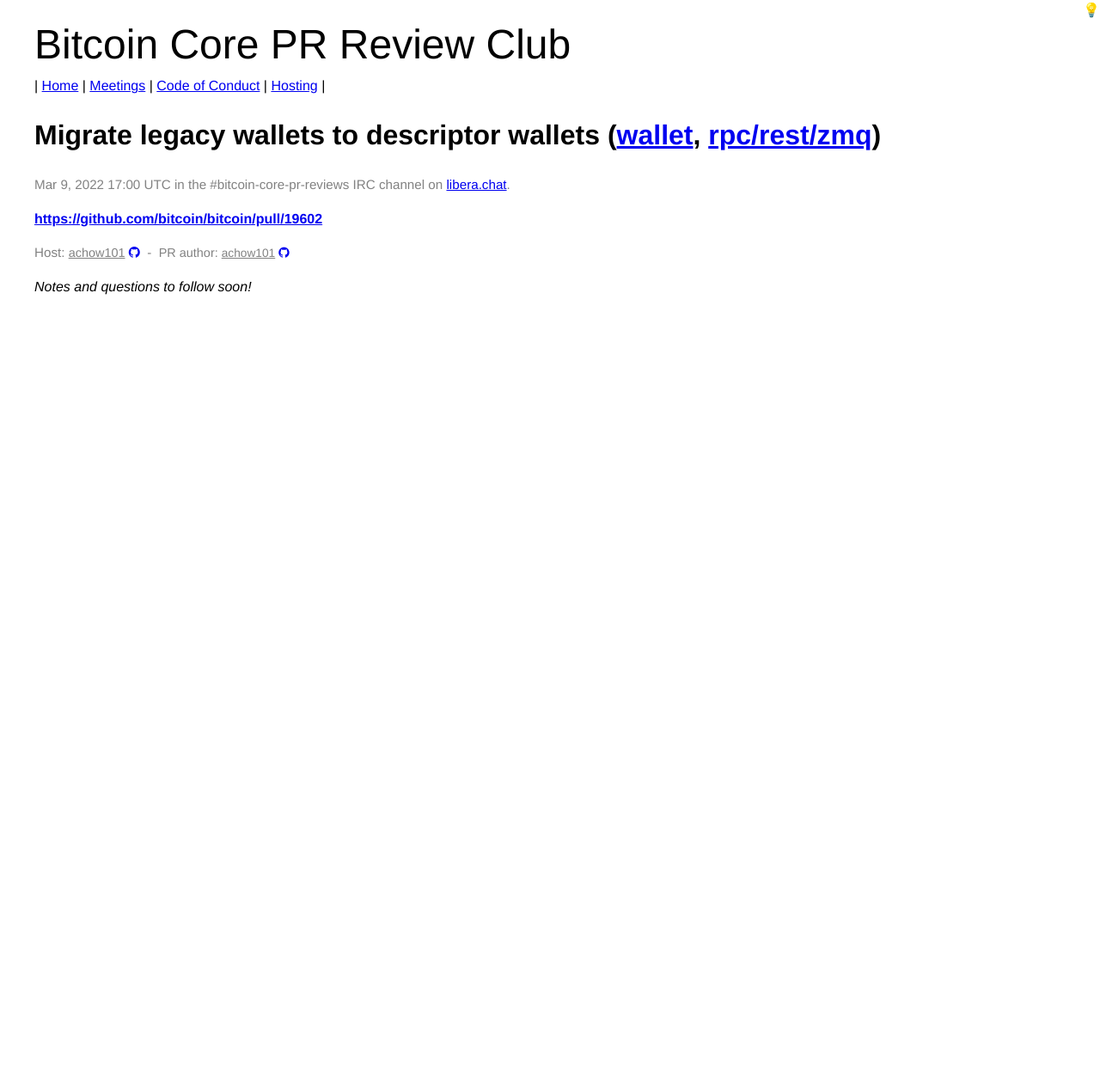
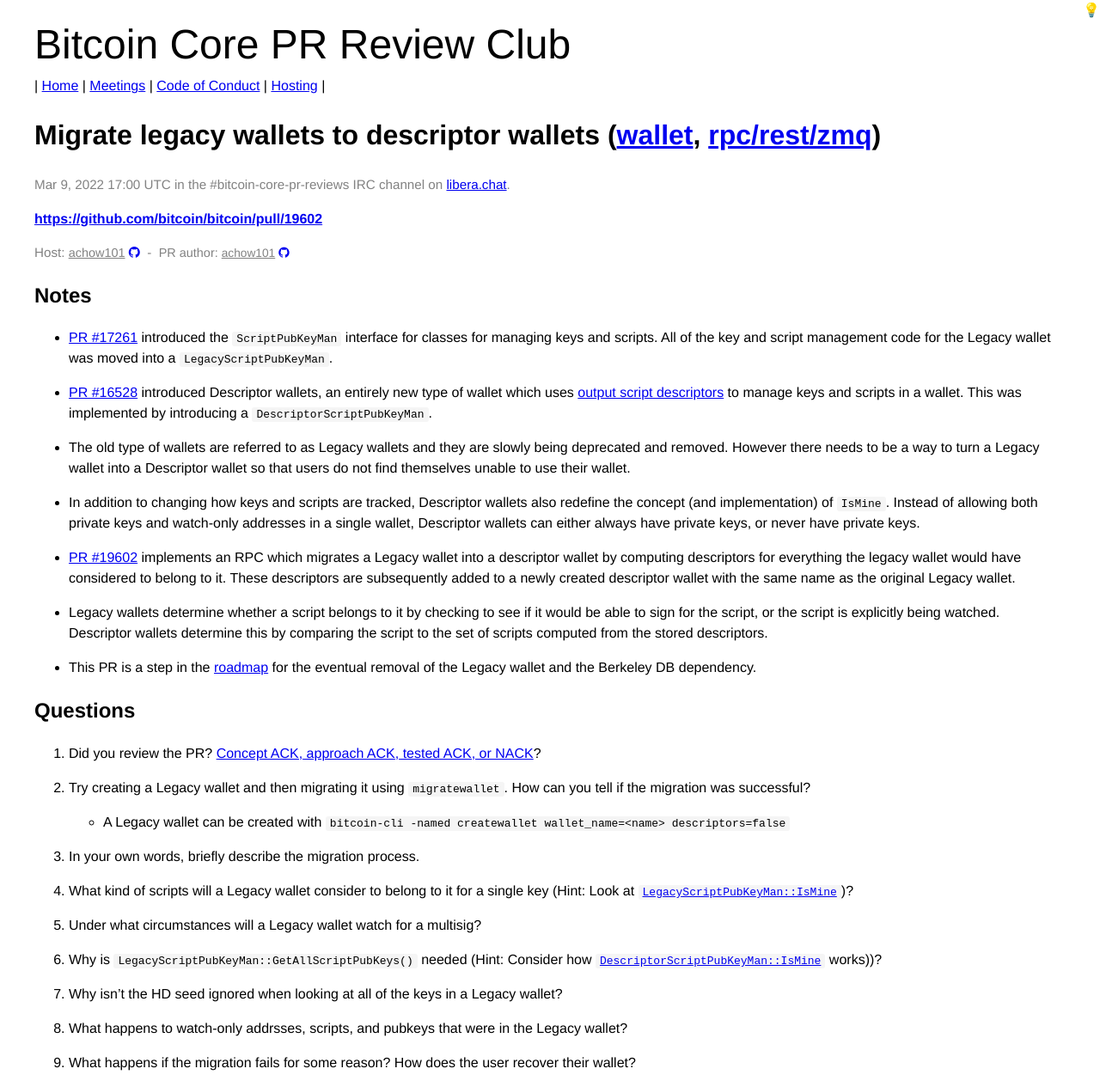
Before and after one commit to bitcoin-core-review-club/website, a Jekyll site: the page built from _posts/2022-03-09-#19602.md, in a window 1280 px wide. Shown: the whole page at 86% size. Built offline with Jekyll 4.4.1, drawn with Linux system fonts in a browser that asks for light colours; before the commit the page ends 916 px from its top, so only the background shows below that.

Commit message:
Notes for 19602

```diff
--- a/_posts/2022-03-09-#19602.md
+++ b/_posts/2022-03-09-#19602.md
@@ -7,18 +7,63 @@
 components: ["wallet", "rpc/rest/zmq"]
 host: achow101
 status: upcoming
-commit:
+commit: df1dca43c277704d3959253037cba651ba2c0b46
 ---
 
-_Notes and questions to follow soon!_
-
-<!-- TODO: Before meeting, add notes and questions
 ## Notes
 
+* [PR #17261](https://github.com/bitcoin/bitcoin/pull/17261) introduced the `ScriptPubKeyMan`
+  interface for classes for managing keys and scripts. All of the key and script management
+  code for the Legacy wallet was moved into a `LegacyScriptPubKeyMan`.
+
+* [PR #16528](https://github.com/bitcoin/bitcoin/pull/16528) introduced Descriptor wallets, an
+  entirely new type of wallet which uses [output script descriptors](https://github.com/bitcoin/bitcoin/blob/master/doc/descriptors.md)
+  to manage keys and scripts in a wallet. This was implemented by introducing a
+  `DescriptorScriptPubKeyMan`.
+
+* The old type of wallets are referred to as Legacy wallets and they are slowly being deprecated
+  and removed. However there needs to be a way to turn a Legacy wallet into a Descriptor wallet
+  so that users do not find themselves unable to use their wallet.
+
+* In addition to changing how keys and scripts are tracked, Descriptor wallets also redefine the
+  concept (and implementation) of `IsMine`. Instead of allowing both private keys and watch-only addresses in a single
+  wallet, Descriptor wallets can either always have private keys, or never have private keys.
+
+* [PR #19602](https://github.com/bitcoin/bitcoin/pull/19602) implements an RPC which migrates a Legacy wallet into a descriptor wallet by computing
+  descriptors for everything the legacy wallet would have considered to belong to it. These
+  descriptors are subsequently added to a newly created descriptor wallet with the same name as
+  the original Legacy wallet.
+
+* Legacy wallets determine whether a script belongs to it by checking to see if it would be able
+  to sign for the script, or the script is explicitly being watched. Descriptor wallets determine
+  this by comparing the script to the set of scripts computed from the stored descriptors.
+
+* This PR is a step in the [roadmap](https://github.com/bitcoin/bitcoin/issues/20160) for the
+  eventual removal of the Legacy wallet and the Berkeley DB dependency.
+
 ## Questions
+
 1. Did you review the PR? [Concept ACK, approach ACK, tested ACK, or NACK](https://github.com/bitcoin/bitcoin/blob/master/CONTRIBUTING.md#peer-review)?
--->
 
+2. Try creating a Legacy wallet and then migrating it using `migratewallet`. How can you tell if the migration was successful?
+
+   * A Legacy wallet can be created with `bitcoin-cli -named createwallet wallet_name=<name> descriptors=false`
+
+3. In your own words, briefly describe the migration process.
+
+4. What kind of scripts will a Legacy wallet consider to belong to it for a single key
+   (Hint: Look at [`LegacyScriptPubKeyMan::IsMine`](https://github.com/bitcoin/bitcoin/blob/267917f5632a99bb51fc3fe516d8308e79d31ed1/src/wallet/scriptpubkeyman.cpp#L215))?
+
+5. Under what circumstances will a Legacy wallet watch for a multisig?
+
+6. Why is `LegacyScriptPubKeyMan::GetAllScriptPubKeys()` needed
+   (Hint: Consider how [`DescriptorScriptPubKeyMan::IsMine`](https://github.com/bitcoin/bitcoin/blob/267917f5632a99bb51fc3fe516d8308e79d31ed1/src/wallet/scriptpubkeyman.cpp#L1705) works))?
+
+7. Why isn't the HD seed ignored when looking at all of the keys in a Legacy wallet?
+
+8. What happens to watch-only addrsses, scripts, and pubkeys that were in the Legacy wallet?
+
+9. What happens if the migration fails for some reason? How does the user recover their wallet?
 
 <!-- TODO: After meeting, uncomment and add meeting log between the irc tags
 ## Meeting Log
```
